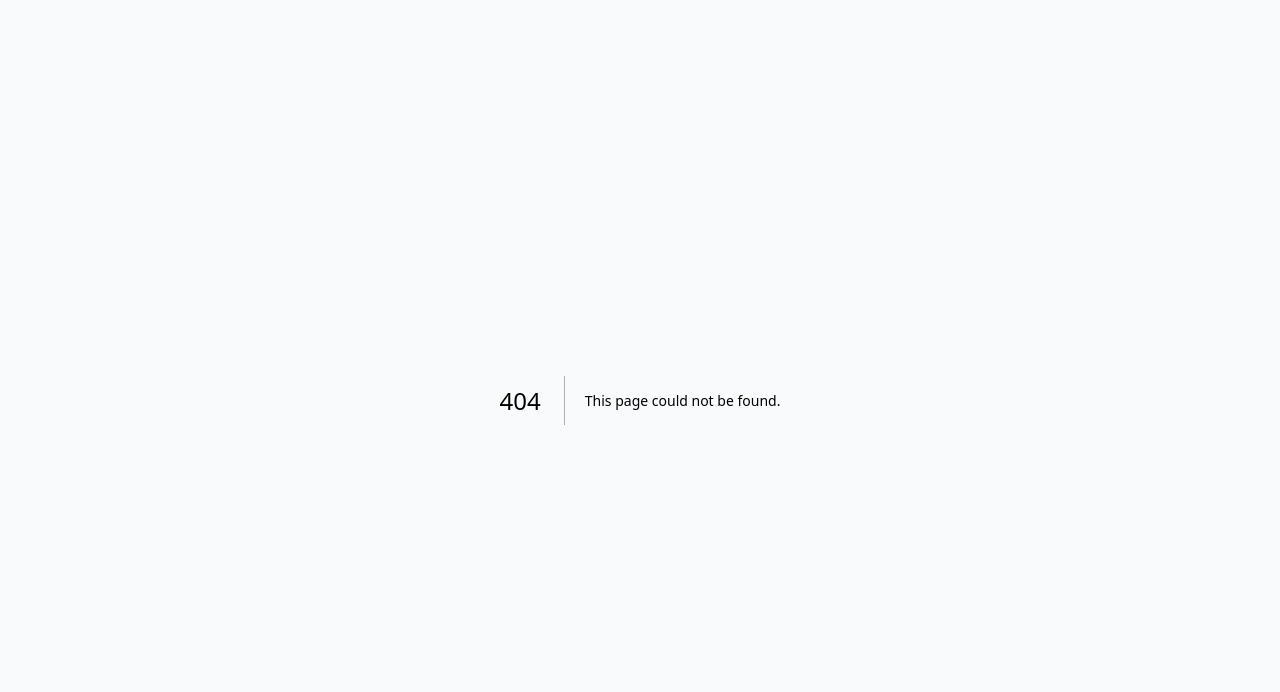
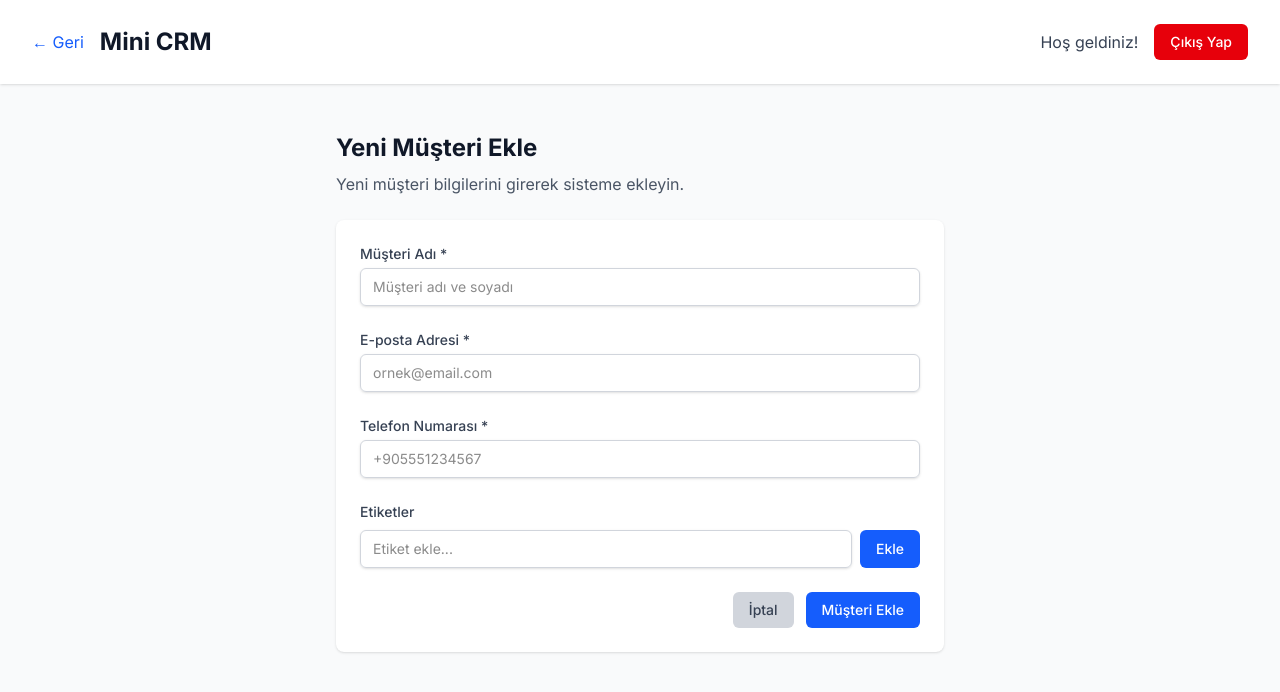
Before and after one commit to elfctn/mini-crm, a Next.js app: page /customers/new in a window 1280 px wide. Before the commit this address had no page. Shown: the top 692 px of the page. Built offline with nearby package versions, Linux system fonts and the light colour scheme.

Commit message:
yeni müşteri ekleme sayfası eklendi

```diff
--- /dev/null
+++ b/src/app/customers/new/page.tsx
@@ -0,0 +1,246 @@
+'use client';
+
+import { useState } from 'react';
+import { useRouter } from 'next/navigation';
+import Link from 'next/link';
+import { CustomerInput } from '@/types';
+
+export default function NewCustomerPage() {
+  const router = useRouter();
+  const [formData, setFormData] = useState<CustomerInput>({
+    name: '',
+    email: '',
+    phone: '',
+    tags: []
+  });
+  const [loading, setLoading] = useState(false);
+  const [error, setError] = useState('');
+  const [tagInput, setTagInput] = useState('');
+
+  const handleSubmit = async (e: React.FormEvent) => {
+    e.preventDefault();
+    setLoading(true);
+    setError('');
+
+    try {
+      const token = localStorage.getItem('token');
+      if (!token) {
+        router.push('/login');
+        return;
+      }
+
+      const response = await fetch('/api/customers', {
+        method: 'POST',
+        headers: {
+          'Content-Type': 'application/json',
+          'Authorization': `Bearer ${token}`
+        },
+        body: JSON.stringify(formData),
+      });
+
+      const data = await response.json();
+
+      if (data.success) {
+        router.push('/customers');
+      } else {
+        setError(data.error || 'Müşteri eklenemedi');
+      }
+    } catch (err) {
+      setError('Bir hata oluştu. Lütfen tekrar deneyin.');
+    } finally {
+      setLoading(false);
+    }
+  };
+
+  const handleChange = (e: React.ChangeEvent<HTMLInputElement>) => {
+    setFormData({
+      ...formData,
+      [e.target.name]: e.target.value
+    });
+  };
+
+  const addTag = () => {
+    if (tagInput.trim() && !formData.tags.includes(tagInput.trim())) {
+      setFormData({
+        ...formData,
+        tags: [...formData.tags, tagInput.trim()]
+      });
+      setTagInput('');
+    }
+  };
+
+  const removeTag = (tagToRemove: string) => {
+    setFormData({
+      ...formData,
+      tags: formData.tags.filter(tag => tag !== tagToRemove)
+    });
+  };
+
+  const handleKeyPress = (e: React.KeyboardEvent) => {
+    if (e.key === 'Enter') {
+      e.preventDefault();
+      addTag();
+    }
+  };
+
+  return (
+    <div className="min-h-screen bg-gray-50">
+      {/* Header */}
+      <header className="bg-white shadow">
+        <div className="max-w-7xl mx-auto px-4 sm:px-6 lg:px-8">
+          <div className="flex justify-between items-center py-6">
+            <div className="flex items-center">
+              <Link href="/customers" className="text-blue-600 hover:text-blue-900 mr-4">
+                ← Geri
+              </Link>
+              <h1 className="text-2xl font-bold text-gray-900">Mini CRM</h1>
+            </div>
+            <div className="flex items-center space-x-4">
+              <span className="text-gray-700">Hoş geldiniz!</span>
+              <button
+                onClick={() => {
+                  localStorage.removeItem('token');
+                  localStorage.removeItem('user');
+                  router.push('/');
+                }}
+                className="bg-red-600 hover:bg-red-700 text-white px-4 py-2 rounded-md text-sm font-medium transition-colors"
+              >
+                Çıkış Yap
+              </button>
+            </div>
+          </div>
+        </div>
+      </header>
+
+      <main className="max-w-2xl mx-auto py-6 sm:px-6 lg:px-8">
+        <div className="px-4 py-6 sm:px-0">
+          <div className="mb-6">
+            <h2 className="text-2xl font-bold text-gray-900">Yeni Müşteri Ekle</h2>
+            <p className="mt-2 text-gray-600">
+              Yeni müşteri bilgilerini girerek sisteme ekleyin.
+            </p>
+          </div>
+
+          <div className="bg-white shadow sm:rounded-lg">
+            <div className="px-4 py-5 sm:p-6">
+              <form onSubmit={handleSubmit} className="space-y-6">
+                {error && (
+                  <div className="bg-red-50 border border-red-200 text-red-700 px-4 py-3 rounded-md">
+                    {error}
+                  </div>
+                )}
+
+                <div>
+                  <label htmlFor="name" className="block text-sm font-medium text-gray-700">
+                    Müşteri Adı *
+                  </label>
+                  <input
+                    type="text"
+                    id="name"
+                    name="name"
+                    required
+                    value={formData.name}
+                    onChange={handleChange}
+                    className="mt-1 block w-full border border-gray-300 rounded-md shadow-sm py-2 px-3 focus:outline-none focus:ring-blue-500 focus:border-blue-500 sm:text-sm"
+                    placeholder="Müşteri adı ve soyadı"
+                  />
+                </div>
+
+                <div>
+                  <label htmlFor="email" className="block text-sm font-medium text-gray-700">
+                    E-posta Adresi *
+                  </label>
+                  <input
+                    type="email"
+                    id="email"
+                    name="email"
+                    required
+                    value={formData.email}
+                    onChange={handleChange}
+                    className="mt-1 block w-full border border-gray-300 rounded-md shadow-sm py-2 px-3 focus:outline-none focus:ring-blue-500 focus:border-blue-500 sm:text-sm"
+                    placeholder="ornek@email.com"
+                  />
+                </div>
+
+                <div>
+                  <label htmlFor="phone" className="block text-sm font-medium text-gray-700">
+                    Telefon Numarası *
+                  </label>
+                  <input
+                    type="tel"
+                    id="phone"
+                    name="phone"
+                    required
+                    value={formData.phone}
+                    onChange={handleChange}
+                    className="mt-1 block w-full border border-gray-300 rounded-md shadow-sm py-2 px-3 focus:outline-none focus:ring-blue-500 focus:border-blue-500 sm:text-sm"
+                    placeholder="+905551234567"
+                  />
+                </div>
+
+                <div>
+                  <label className="block text-sm font-medium text-gray-700 mb-2">
+                    Etiketler
+                  </label>
+                  <div className="flex space-x-2 mb-2">
+                    <input
+                      type="text"
+                      value={tagInput}
+                      onChange={(e) => setTagInput(e.target.value)}
+                      onKeyPress={handleKeyPress}
+                      className="flex-1 border border-gray-300 rounded-md shadow-sm py-2 px-3 focus:outline-none focus:ring-blue-500 focus:border-blue-500 sm:text-sm"
+                      placeholder="Etiket ekle..."
+                    />
+                    <button
+                      type="button"
+                      onClick={addTag}
+                      className="bg-blue-600 hover:bg-blue-700 text-white px-4 py-2 rounded-md text-sm font-medium transition-colors"
+                    >
+                      Ekle
+                    </button>
+                  </div>
+
+                  {formData.tags.length > 0 && (
+                    <div className="flex flex-wrap gap-2">
+                      {formData.tags.map((tag, index) => (
+                        <span
+                          key={index}
+                          className="inline-flex items-center px-3 py-1 rounded-full text-sm font-medium bg-blue-100 text-blue-800"
+                        >
+                          {tag}
+                          <button
+                            type="button"
+                            onClick={() => removeTag(tag)}
+                            className="ml-2 text-blue-600 hover:text-blue-800"
+                          >
+                            ×
+                          </button>
+                        </span>
+                      ))}
+                    </div>
+                  )}
+                </div>
+
+                <div className="flex justify-end space-x-3">
+                  <Link
+                    href="/customers"
+                    className="bg-gray-300 hover:bg-gray-400 text-gray-700 px-4 py-2 rounded-md text-sm font-medium transition-colors"
+                  >
+                    İptal
+                  </Link>
+                  <button
+                    type="submit"
+                    disabled={loading}
+                    className="bg-blue-600 hover:bg-blue-700 text-white px-4 py-2 rounded-md text-sm font-medium transition-colors disabled:opacity-50 disabled:cursor-not-allowed"
+                  >
+                    {loading ? 'Ekleniyor...' : 'Müşteri Ekle'}
+                  </button>
+                </div>
+              </form>
+            </div>
+          </div>
+        </div>
+      </main>
+    </div>
+  );
+}
```
